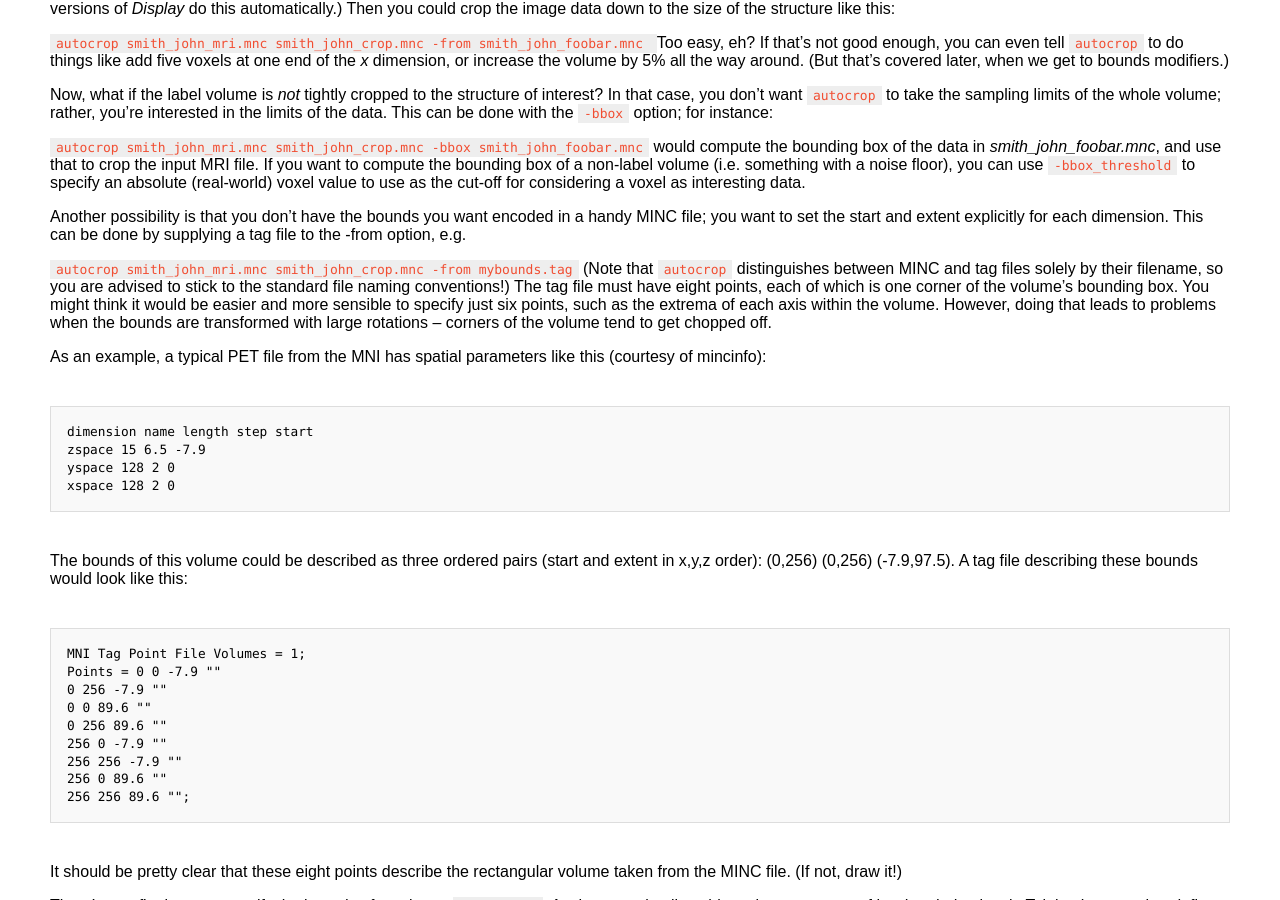
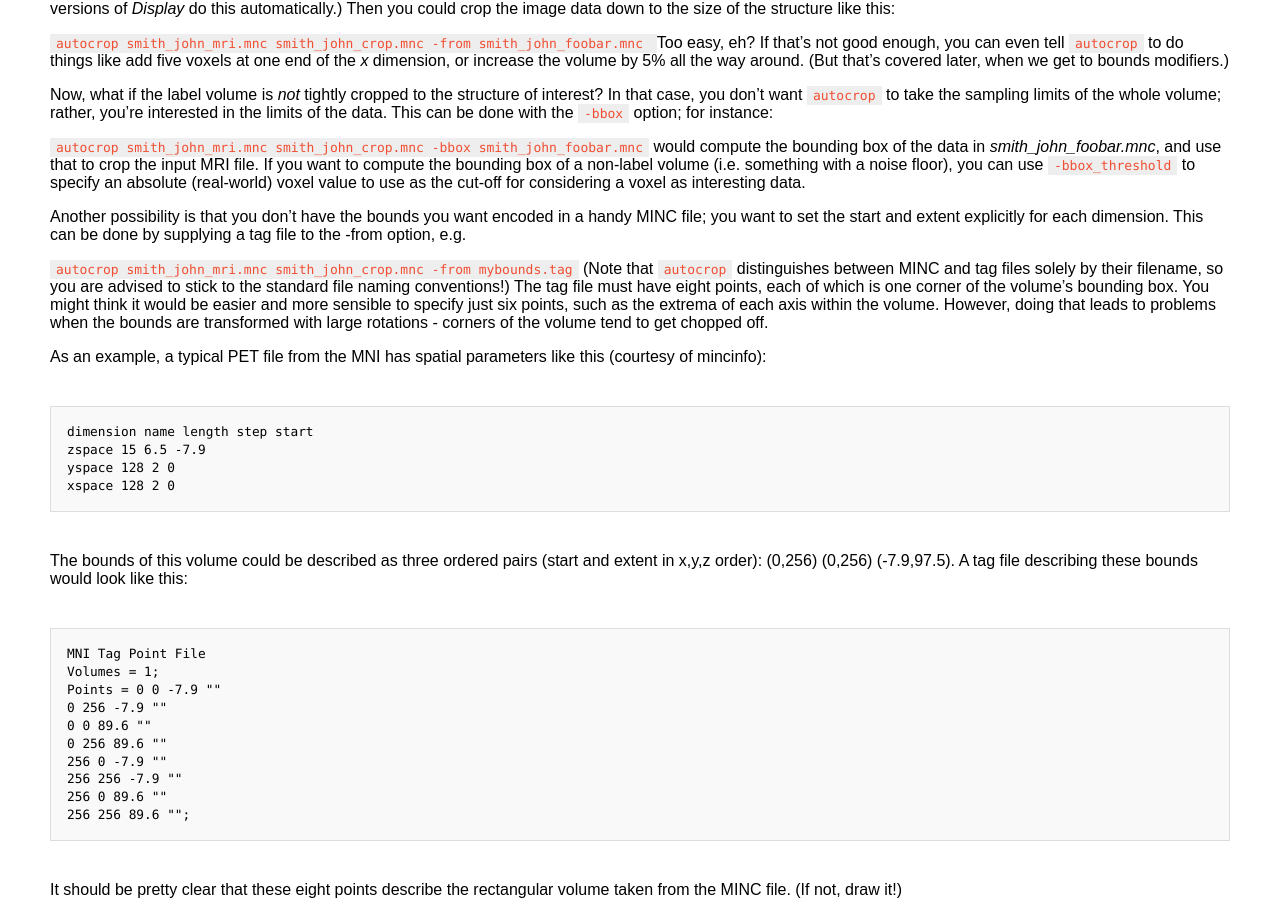
Before and after one commit to BIC-MNI/man-pages, a Jekyll site: the page built from _man/autocrop.md, in a window 1280 px wide and 900 px high, scrolled down 2640 px. Built offline with Jekyll 4.4.1, drawn with Linux system fonts in a browser that asks for light colours; some web fonts are replaced; some of the changed text lies outside the part shown.

Commit message:
Fixing markup

````diff
--- a/_man/autocrop.md
+++ b/_man/autocrop.md
@@ -5,7 +5,7 @@ author: Greg Ward
 ---
 # AUTOCROP
 
-autocrop tool for extracting and manipulating bounds of a MINC file
+autocrop - tool for extracting and manipulating bounds of a MINC file
 
 `autocrop options in_volume out_volume`
 or
@@ -228,7 +228,7 @@ The tag file must have eight points, each of which is one corner of the volume's
 bounding box. You might think it would be easier and more sensible to specify
 just six points, such as the extrema of each axis within the volume. However,
 doing that leads to problems when the bounds are transformed with large
-rotations -- corners of the volume tend to get chopped off.
+rotations -  corners of the volume tend to get chopped off.
 
 As an example, a typical PET file from the MNI has spatial parameters like this
 (courtesy of mincinfo):
@@ -243,7 +243,8 @@ extent in x,y,z order): (0,256) (0,256) (-7.9,97.5). A tag file describing these
 bounds would look like this:
 
 ```
-MNI Tag Point File Volumes = 1;
+MNI Tag Point File
+Volumes = 1;
 Points = 0 0 -7.9 ""
 0 256 -7.9 ""
 0 0 89.6 ""
````
